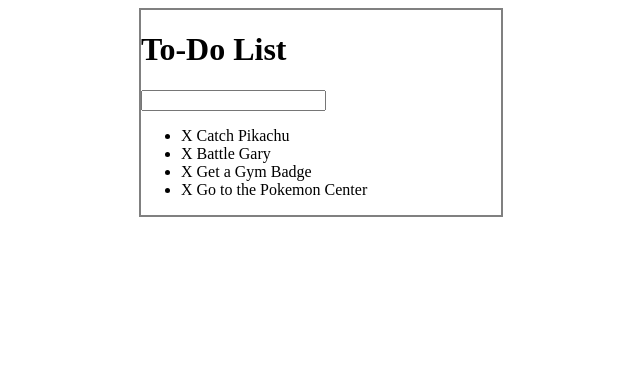
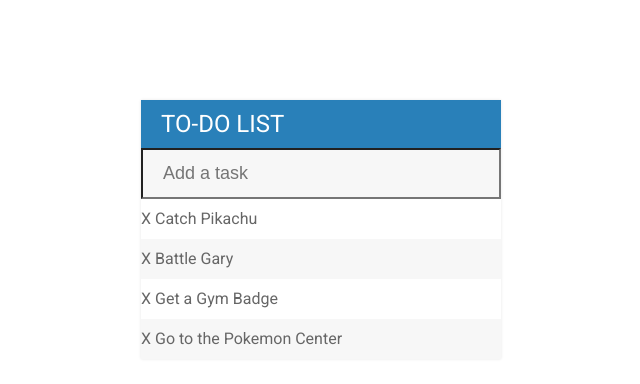
Before and after one commit to ryanaveo/todo-list, a plain HTML site: page index.html in a window 1280 px wide. Shown: the whole page, without its empty margins (319-959 px from the left). Drawn offline with Linux system fonts and the light colour scheme.

Commit message:
Added styling

```diff
--- a/assets/css/todos.css
+++ b/assets/css/todos.css
@@ -1,10 +1,57 @@
 #container {
 	width: 360px;
-	margin: 0 auto;
-	border: 2px solid gray;
+	margin: 100px auto;
+	box-shadow: 0 0 3px rgba(0,0,0,0.1);
+	background: #f7f7f7;
 }
 
 .completed {
 	color: gray;
 	text-decoration: line-through;
 }
+
+h1 {
+	background: #2980b9;
+	color: white;
+	margin: 0;
+	padding: 10px 20px;
+	text-transform: uppercase;
+	font-size: 24px;
+	font-weight: 400;
+}
+
+ul {
+	list-style: none;
+	margin: 0;
+	padding: 0;
+}
+
+body {
+	font-family: Roboto;
+}
+
+li {
+	background: white;
+	height: 40px;
+	line-height: 40px;
+	color: #666;
+}
+
+li:nth-child(2n) {
+	background: #f7f7f7;
+}
+
+input {
+	font-size: 18px;
+	background-color: #f7f7f7;
+	width: 100%;
+	padding: 13px 13px 13px 20px;
+	box-sizing: border-box;
+	color:  #2980b9;
+}
+
+input:focus {
+	background: white;
+	border: 3px solid  #2980b9;
+	outline: none;
+}
--- a/index.html
+++ b/index.html
@@ -4,12 +4,17 @@
 	<title>Todo List</title>
 	<script type="text/javascript" src="assets/js/lib/jquery-3.3.1.js"></script>
 	<link rel="stylesheet" type="text/css" href="assets/css/todos.css">
+
+
+	<link href="https://fonts.googleapis.com/css?family=Roboto:400,500,700" rel="stylesheet">
+
+
 </head>
 <body>
 
 	<div id="container">
 		<h1>To-Do List</h1>
-		<input type="text">
+		<input type="text" placeholder="Add a task">
 		<ul>
 			<li> <span>X</span> Catch Pikachu</li>
 			<li> <span>X</span> Battle Gary</li>
```
